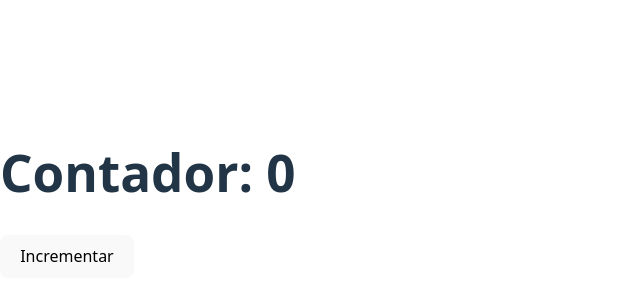
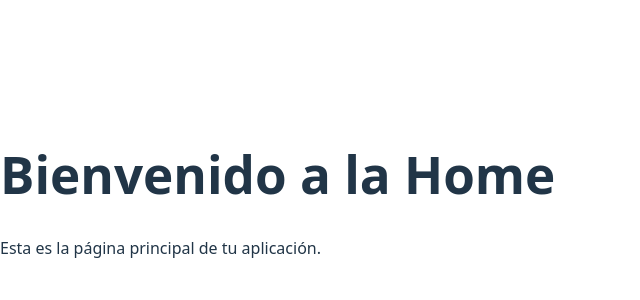
Before and after one commit to Eme-AM/Core-Letterboxd, a React (Vite) app in the folder FrontEnd/: page / in a window 1280 px wide. Shown: the part 206-506 px from the top of the page, without its empty margins (0-640 px from the left). Built offline with nearby package versions, Linux system fonts and the light colour scheme.

Commit message:
Inicialización del front

```diff
--- a/FrontEnd/package.json
+++ b/FrontEnd/package.json
@@ -13,7 +13,8 @@
     "@reduxjs/toolkit": "^2.8.2",
     "react": "^19.1.1",
     "react-dom": "^19.1.1",
-    "react-redux": "^9.2.0"
+    "react-redux": "^9.2.0",
+    "react-router-dom": "^7.8.2"
   },
   "devDependencies": {
     "@eslint/js": "^9.33.0",
--- a/FrontEnd/src/App.jsx
+++ b/FrontEnd/src/App.jsx
@@ -1,14 +1,14 @@
 
-import { useState } from 'react';
+import { BrowserRouter as Router, Routes, Route } from 'react-router-dom';
+import Home from './views/Home';
 
 function App() {
-  const [count, setCount] = useState(0);
-
   return (
-    <div>
-      <h1>Contador: {count}</h1>
-      <button onClick={() => setCount(count + 1)}>Incrementar</button>
-    </div>
+    <Router>
+      <Routes>
+        <Route path="/" element={<Home />} />
+      </Routes>
+    </Router>
   );
 }
 
--- /dev/null
+++ b/FrontEnd/src/views/Home.jsx
@@ -0,0 +1,11 @@
+
+function Home() {
+  return (
+    <div>
+      <h1>Bienvenido a la Home</h1>
+      <p>Esta es la página principal de tu aplicación.</p>
+    </div>
+  );
+}
+
+export default Home;
```
Also changed, not shown: 1 other file (tests, documents, lock files or other folders).
